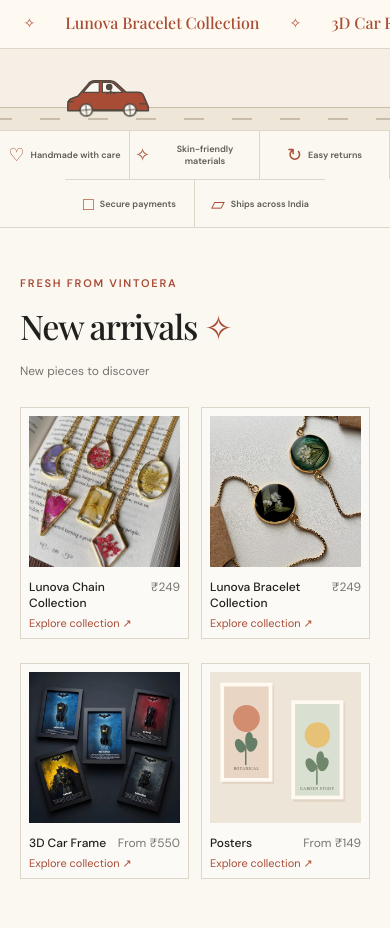
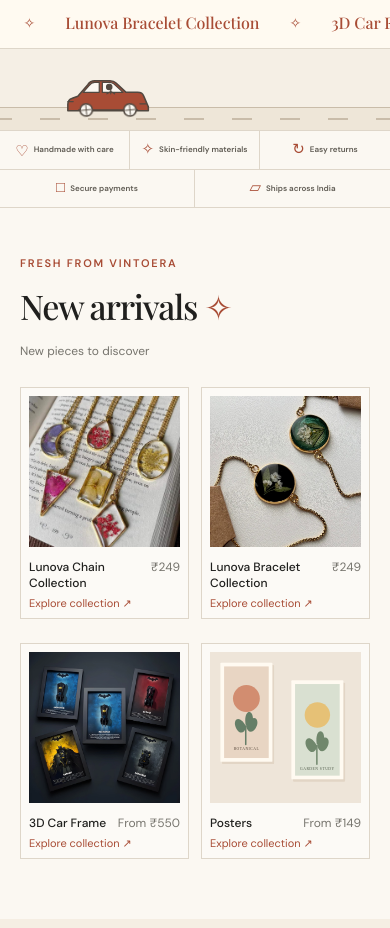
Before and after one commit to vintoera/Vintoera, a plain HTML site: page index.html in a window 390 px wide. Shown: the part 804-1732 px from the top of the page. Drawn offline with nearby package versions, Linux system fonts and the light colour scheme.

Commit message:
C--Users-demurugan-OneDrive---Gigamon-Inc-Desktop-Vintoera

```diff
--- a/style.css
+++ b/style.css
@@ -117,7 +117,8 @@ h1 em { color: var(--accent); font-weight: 500; }
 .benefits { display: grid; grid-template-columns: repeat(5, 1fr); border-bottom: 1px solid var(--line); background: var(--paper); }
 .benefits div { min-height: 68px; padding: 16px 12px; border-right: 1px solid var(--line); display: flex; align-items: center; justify-content: center; gap: 10px; color: #5f5b53; font-size: 11px; font-weight: 600; text-align: center; }
 .benefits div:last-child { border-right: 0; }
-.benefits span { color: var(--accent); font-size: 22px; font-weight: 400; }
+.benefits span { display: inline-flex; flex: 0 0 auto; align-items: center; justify-content: center; color: var(--accent); font-size: 22px; font-weight: 400; line-height: 1; transform: translateY(-1px); }
+.benefits div:first-child span { transform: translateY(1px); }
 .shop-section, .detail-page { width: min(1330px, calc(100% - 64px)); margin: auto; padding: 64px 0 100px; }
 .section-heading { display: flex; align-items: end; justify-content: space-between; margin-bottom: 42px; }
 h2 { max-width: 480px; margin-bottom: 0; font-family: var(--display-font); font-size: clamp(34px, 4vw, 52px); font-weight: 500; line-height: 1.08; letter-spacing: -.035em; }
@@ -274,10 +275,11 @@ h2 { max-width: 480px; margin-bottom: 0; font-family: var(--display-font); font-
     .hero h1 em { white-space: normal; }
     .hero-actions { gap: 16px; }
     .benefits { grid-template-columns: repeat(6, minmax(0, 1fr)); }
-    .benefits div { grid-column: span 2; min-height: 48px; padding: 8px 5px; gap: 6px; font-size: 9px; }
-    .benefits div:nth-child(4) { grid-column: 2 / span 2; border-top: 1px solid var(--line); }
-    .benefits div:last-child { grid-column: 4 / span 2; border-top: 1px solid var(--line); border-right: 0; }
-    .benefits span { font-size: 18px; }
+    .benefits div { grid-column: span 2; min-height: 38px; padding: 5px 4px; gap: 5px; border-right: 1px solid var(--line); font-size: 8px; line-height: 1.2; }
+    .benefits div:nth-child(3), .benefits div:last-child { border-right: 0; }
+    .benefits div:nth-child(4) { grid-column: 1 / span 3; border-top: 1px solid var(--line); }
+    .benefits div:last-child { grid-column: 4 / span 3; border-top: 1px solid var(--line); }
+    .benefits span { font-size: 15px; }
     .shop-section { padding: 48px 0 60px; }
     .detail-page { padding: 28px 0 52px; }
     .breadcrumb { margin-bottom: 20px; }
```
